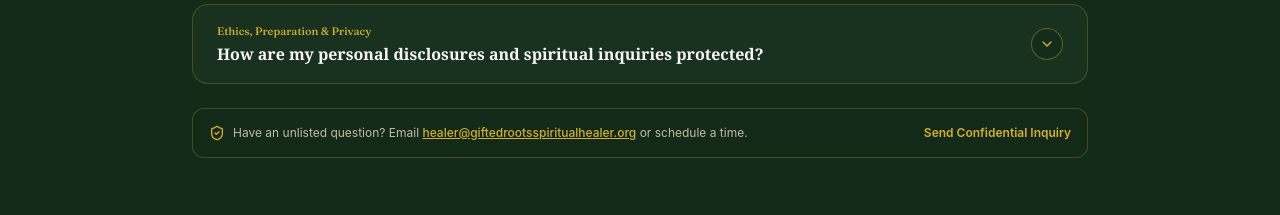
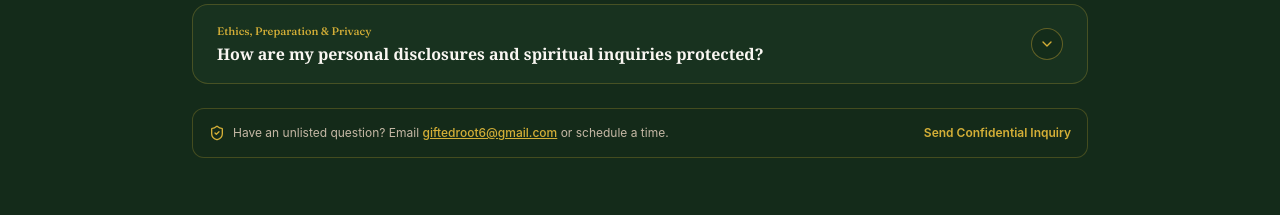
Before and after one commit to mbo134/gifedroot, a React (Vite) app: page / in a window 1280 px wide. Shown: the part 9740-9955 px from the top of the page. Built offline with nearby package versions, Linux system fonts and the light colour scheme.

Commit message:
chore: update contact email address
Replace the legacy email address with the new primary contact email across all components and site metadata.

```diff
--- a/index.html
+++ b/index.html
@@ -58,7 +58,7 @@
         "Sacred Botanicals Lore",
         "Holistic Well-being"
       ],
-      "email": "healer@giftedrootsspiritualhealer.org",
+      "email": "giftedroot6@gmail.com",
       "disclaimer": "Spiritual services do not replace qualified medical or mental health care."
     }
     </script>
--- a/src/components/BookingForm.tsx
+++ b/src/components/BookingForm.tsx
@@ -219,11 +219,11 @@ END:VCALENDAR`;
               <div className="pt-3 border-t border-[#EAE2D3] flex flex-col sm:flex-row sm:items-center justify-between gap-1 text-xs text-[#55473C]">
                 <span>Official Sanctuary Desk:</span>
                 <a
-                  href="mailto:healer@giftedrootsspiritualhealer.org"
+                  href="mailto:giftedroot6@gmail.com"
                   className="font-semibold text-[#142B1A] hover:text-[#7A4628] flex items-center gap-1.5 transition-colors"
                 >
                   <Mail className="w-3.5 h-3.5 text-[#D4AF37]" />
-                  <span>healer@giftedrootsspiritualhealer.org</span>
+                  <span>giftedroot6@gmail.com</span>
                 </a>
               </div>
             </div>
@@ -530,10 +530,10 @@ END:VCALENDAR`;
                 <Mail className="w-3.5 h-3.5 text-[#D4AF37]" />
                 <span>Prefer direct email? Reach the healer directly at{' '}
                   <a
-                    href="mailto:healer@giftedrootsspiritualhealer.org"
+                    href="mailto:giftedroot6@gmail.com"
                     className="font-semibold text-[#142B1A] hover:underline"
                   >
-                    healer@giftedrootsspiritualhealer.org
+                    giftedroot6@gmail.com
                   </a>
                 </span>
               </div>
--- a/src/components/CartDrawer.tsx
+++ b/src/components/CartDrawer.tsx
@@ -121,7 +121,7 @@ export const CartDrawer: React.FC<CartDrawerProps> = ({
       .map((i) => `- ${i.quantity}x ${i.name} (${i.variantLabel}): $${(i.price * i.quantity).toFixed(2)}`)
       .join('\n');
     const body = `Order Reference: ${order.id}\nCustomer: ${order.fullName}\nEmail: ${order.email}\nWhatsApp: ${order.whatsappNumber}\nDelivery: ${order.deliveryMethod === 'courier' ? `${order.shippingAddress}, ${order.postalCode}` : 'Sanctuary Pickup'}\n\nItems:\n${lines}\n\nTotal: $${order.total.toFixed(2)}`;
-    return `mailto:healer@giftedrootsspiritualhealer.org?subject=${encodeURIComponent(subject)}&body=${encodeURIComponent(body)}`;
+    return `mailto:giftedroot6@gmail.com?subject=${encodeURIComponent(subject)}&body=${encodeURIComponent(body)}`;
   };
 
   return (
--- a/src/components/Footer.tsx
+++ b/src/components/Footer.tsx
@@ -75,11 +75,11 @@ export const Footer: React.FC<FooterProps> = ({
               </button>
 
               <a
-                href="mailto:healer@giftedrootsspiritualhealer.org"
+                href="mailto:giftedroot6@gmail.com"
                 className="inline-flex items-center gap-2 px-3.5 py-2 bg-[#1B3824] hover:bg-[#274F33] text-[#FAF7F2] border border-[#D4AF37]/30 text-xs font-medium rounded-xl transition-all"
               >
                 <Mail className="w-3.5 h-3.5 text-[#D4AF37]" />
-                <span className="truncate">healer@giftedrootsspiritualhealer.org</span>
+                <span className="truncate">giftedroot6@gmail.com</span>
               </a>
             </div>
           </div>
--- a/src/components/Header.tsx
+++ b/src/components/Header.tsx
@@ -191,11 +191,11 @@ export const Header: React.FC<HeaderProps> = ({
                 <span>Chat via WhatsApp</span>
               </button>
               <a
-                href="mailto:healer@giftedrootsspiritualhealer.org"
+                href="mailto:giftedroot6@gmail.com"
                 className="w-full py-2.5 flex items-center justify-center gap-2 text-xs font-semibold text-[#55473C] border border-[#D4AF37]/30 rounded-xl hover:bg-[#EAE2D3] transition-colors"
               >
                 <Mail className="w-3.5 h-3.5 text-[#D4AF37]" />
-                <span>healer@giftedrootsspiritualhealer.org</span>
+                <span>giftedroot6@gmail.com</span>
               </a>
             </div>
           </div>
--- a/src/components/PrivacyModal.tsx
+++ b/src/components/PrivacyModal.tsx
@@ -67,7 +67,7 @@ export const PrivacyModal: React.FC<PrivacyModalProps> = ({ isOpen, onClose }) =
                 <span>3. Privacy-Conscious Data Retention</span>
               </div>
               <p className="text-xs text-[#55473C]">
-                Your booking requests are retained solely to coordinate your appointment. You hold the unconditional right to request the immediate erasure of your contact details and notes from our correspondence logs by writing to <a href="mailto:healer@giftedrootsspiritualhealer.org" className="text-[#142B1A] font-semibold underline">healer@giftedrootsspiritualhealer.org</a> at any time.
+                Your booking requests are retained solely to coordinate your appointment. You hold the unconditional right to request the immediate erasure of your contact details and notes from our correspondence logs by writing to <a href="mailto:giftedroot6@gmail.com" className="text-[#142B1A] font-semibold underline">giftedroot6@gmail.com</a> at any time.
               </p>
             </div>
 
--- a/src/components/SpiritualAccordion.tsx
+++ b/src/components/SpiritualAccordion.tsx
@@ -265,7 +265,7 @@ export const SpiritualAccordion: React.FC<SpiritualAccordionProps> = ({ onReques
       <div className="p-4 bg-[#142B1A]/80 rounded-xl border border-[#D4AF37]/25 flex flex-col sm:flex-row items-center justify-between text-xs text-[#C5B8A5] gap-3">
         <div className="flex items-center gap-2">
           <ShieldCheck className="w-4 h-4 text-[#D4AF37] shrink-0" />
-          <span>Have an unlisted question? Email <a href="mailto:healer@giftedrootsspiritualhealer.org" className="text-[#D4AF37] underline font-medium">healer@giftedrootsspiritualhealer.org</a> or schedule a time.</span>
+          <span>Have an unlisted question? Email <a href="mailto:giftedroot6@gmail.com" className="text-[#D4AF37] underline font-medium">giftedroot6@gmail.com</a> or schedule a time.</span>
         </div>
         <button
           onClick={() => onRequestBooking?.('ancestral-consultation')}
```
